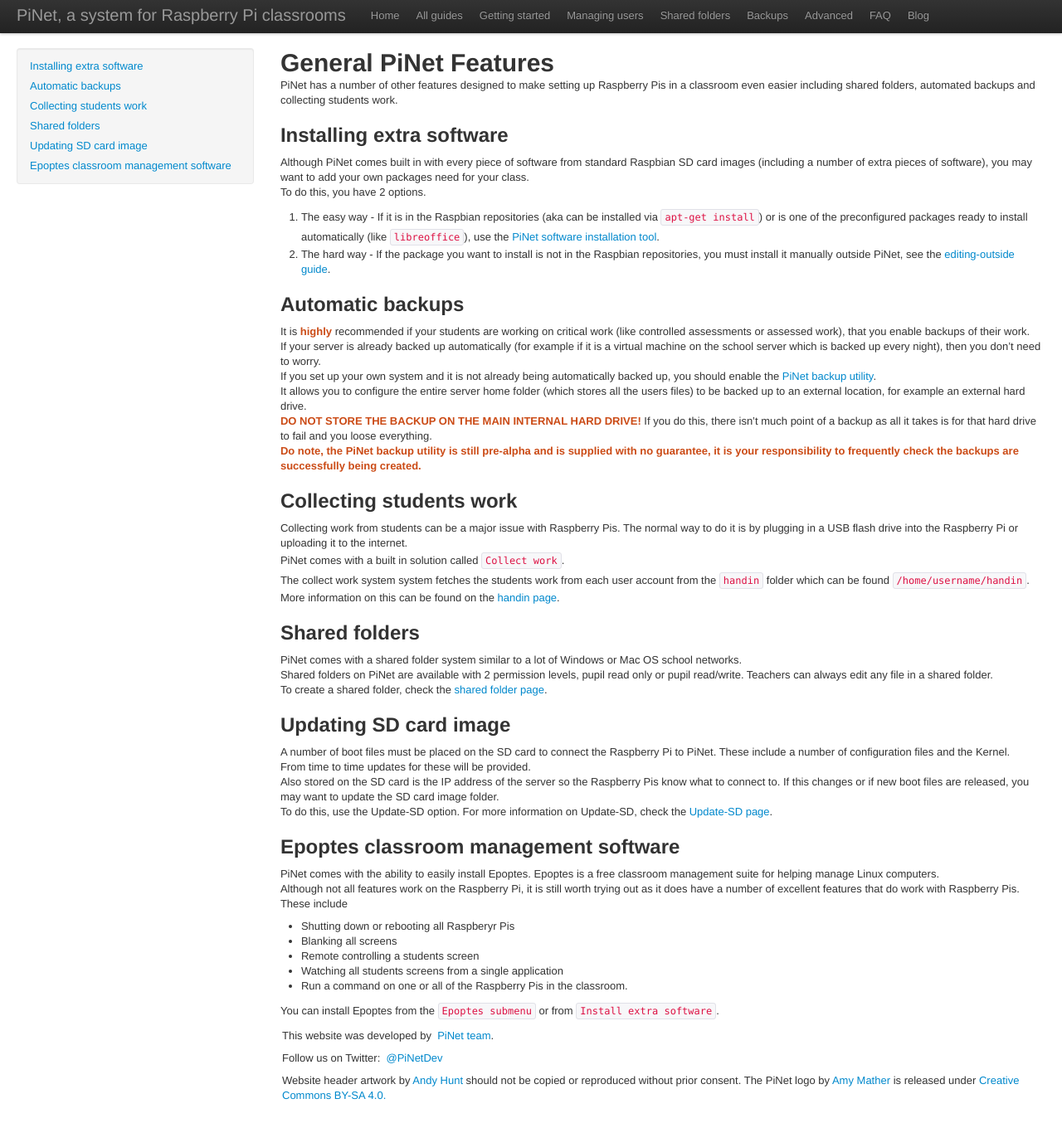
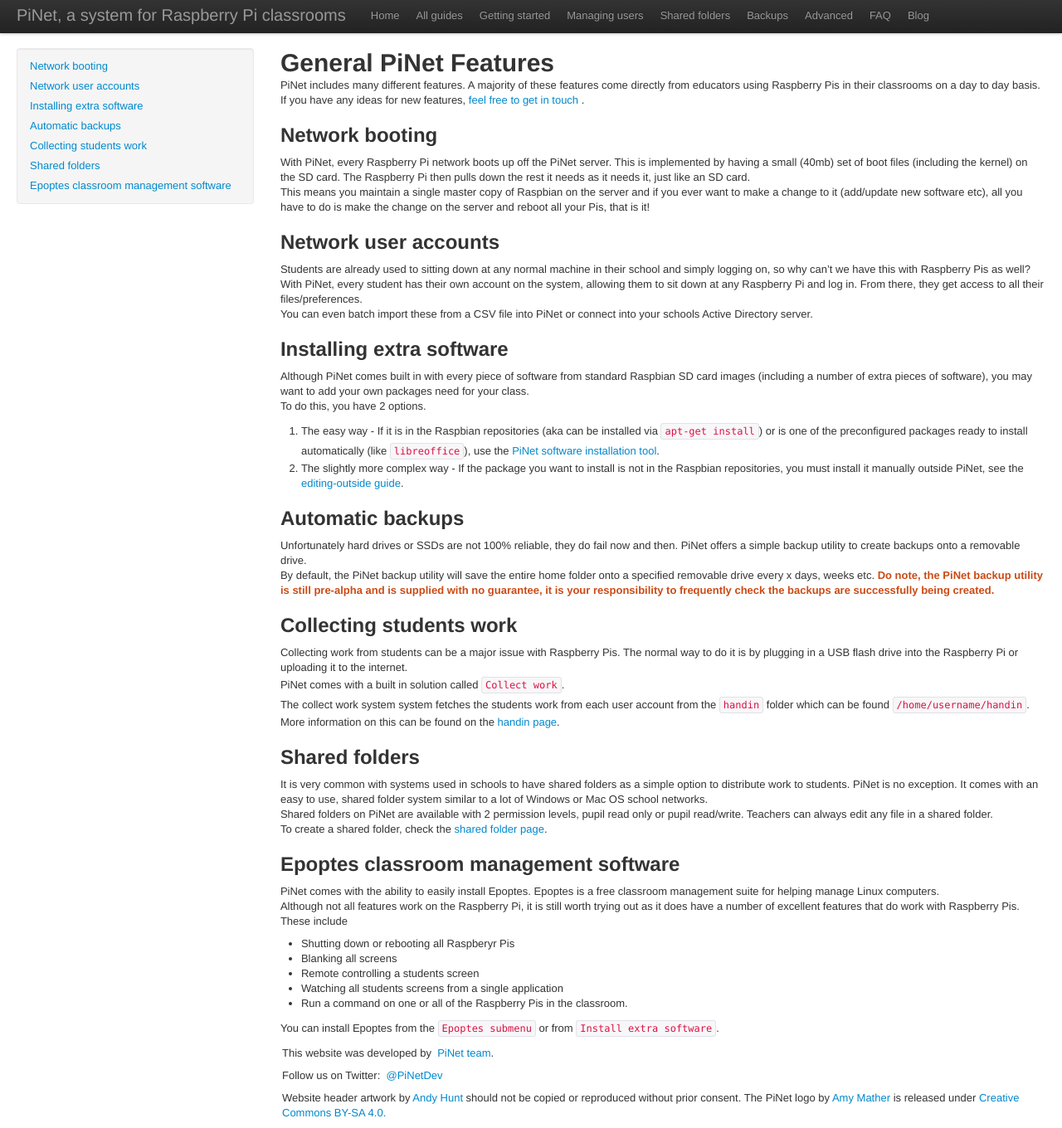
Before and after one commit to PiNet/PiNet.github.io, a Jekyll site: the page built from articles/general-features.md, in a window 1280 px wide. Shown: the whole page at 83% size. Built offline with Jekyll 4.4.1, drawn with Linux system fonts in a browser that asks for light colours; some web fonts are replaced; before the commit the page ends 1339 px from its top, so only the background shows below that.

Commit message:
Update general features page to add better overview.

````diff
--- a/articles/general-features.md
+++ b/articles/general-features.md
@@ -5,20 +5,27 @@
 
 # General PiNet Features
 
-PiNet has a number of other features designed to make setting up Raspberry Pis in a classroom even easier including shared folders, automated backups and collecting students work.
+PiNet includes many different features. A majority of these features come directly from educators using Raspberry Pis in their classrooms on a day to day basis.
+If you have any ideas for new features, [feel free to get in touch](support.html) .
+
+## Network booting
+With PiNet, every Raspberry Pi network boots up off the PiNet server. This is implemented by having a small (40mb) set of boot files (including the kernel) on the SD card. The Raspberry Pi then pulls down the rest it needs as it needs it, just like an SD card.
+This means you maintain a single master copy of Raspbian on the server and if you ever want to make a change to it (add/update new software etc), all you have to do is make the change on the server and reboot all your Pis, that is it!
+
+## Network user accounts
+Students are already used to sitting down at any normal machine in their school and simply logging on, so why can't we have this with Raspberry Pis as well?
+With PiNet, every student has their own account on the system, allowing them to sit down at any Raspberry Pi and log in. From there, they get access to all their files/preferences.
+You can even batch import these from a CSV file into PiNet or connect into your schools Active Directory server.
 
 ## Installing extra software
 Although PiNet comes built in with every piece of software from standard Raspbian SD card images (including a number of extra pieces of software), you may want to add your own packages need for your class.
 To do this, you have 2 options.
 1. The easy way - If it is in the Raspbian repositories (aka can be installed via ```apt-get install```) or is one of the preconfigured packages ready to install automatically (like ```libreoffice```), use the [PiNet software installation tool](installation/installing-software.html).
-2. The hard way - If the package you want to install is not in the Raspbian repositories, you must install it manually outside PiNet, see the [editing-outside guide](http://pi-ltsp.net/advanced/editing-outsite.html).
+2. The slightly more complex way - If the package you want to install is not in the Raspbian repositories, you must install it manually outside PiNet, see the [editing-outside guide](http://pi-ltsp.net/advanced/editing-outsite.html).
 
 ## Automatic backups
-It is **highly** recommended if your students are working on critical work (like controlled assessments or assessed work), that you enable backups of their work.
-If your server is already backed up automatically (for example if it is a virtual machine on the school server which is backed up every night), then you don't need to worry.
-If you set up your own system and it is not already being automatically backed up, you should enable the [PiNet backup utility](backups/backups.html).
-It allows you to configure the entire server home folder (which stores all the users files) to be backed up to an external location, for example an external hard drive.
-**DO NOT STORE THE BACKUP ON THE MAIN INTERNAL HARD DRIVE!** If you do this, there isn't much point of a backup as all it takes is for that hard drive to fail and you loose everything.
+Unfortunately hard drives or SSDs are not 100% reliable, they do fail now and then. PiNet offers a simple backup utility to create backups onto a removable drive.
+By default, the PiNet backup utility will save the entire home folder onto a specified removable drive every x days, weeks etc.
 **Do note, the PiNet backup utility is still pre-alpha and is supplied with no guarantee, it is your responsibility to frequently check the backups are successfully being created.**
 
 ## Collecting students work
@@ -28,15 +35,9 @@
 More information on this can be found on the [handin page](collect-work.html).
 
 ## Shared folders
-PiNet comes with a shared folder system similar to a lot of Windows or Mac OS school networks.
+It is very common with systems used in schools to have shared folders as a simple option to distribute work to students. PiNet is no exception. It comes with an easy to use, shared folder system similar to a lot of Windows or Mac OS school networks.
 Shared folders on PiNet are available with 2 permission levels, pupil read only or pupil read/write. Teachers can always edit any file in a shared folder.
 To create a shared folder, check the [shared folder page](shared-folders/shared-folders.html).
-
-## Updating SD card image
-A number of boot files must be placed on the SD card to connect the Raspberry Pi to PiNet. These include a number of configuration files and the Kernel.
-From time to time updates for these will be provided.
-Also stored on the SD card is the IP address of the server so the Raspberry Pis know what to connect to. If this changes or if new boot files are released, you may want to update the SD card image folder.
-To do this, use the Update-SD option. For more information on Update-SD, check the [Update-SD page](sd-card-update.html).
 
 ## Epoptes classroom management software
 PiNet comes with the ability to easily install Epoptes. Epoptes is a free classroom management suite for helping manage Linux computers.
````
